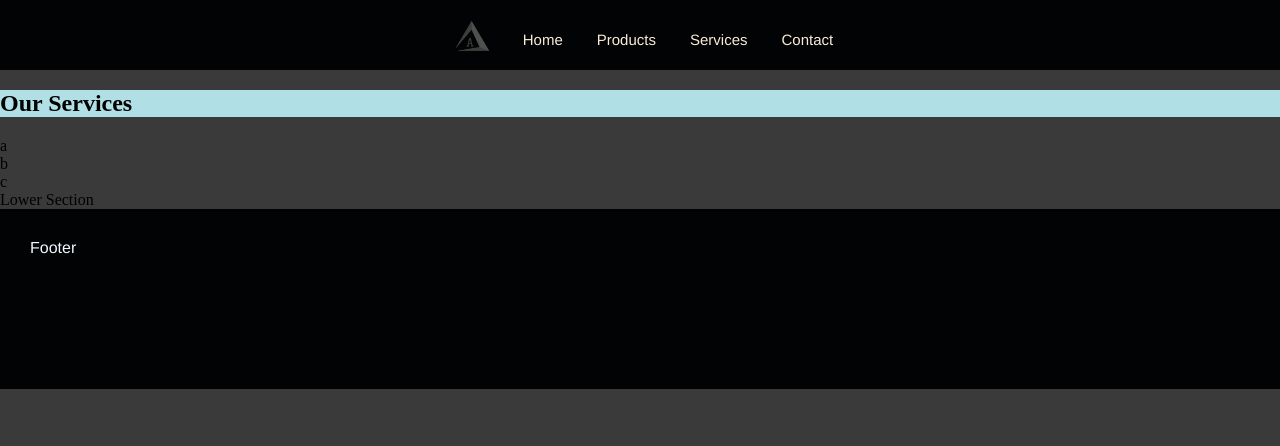
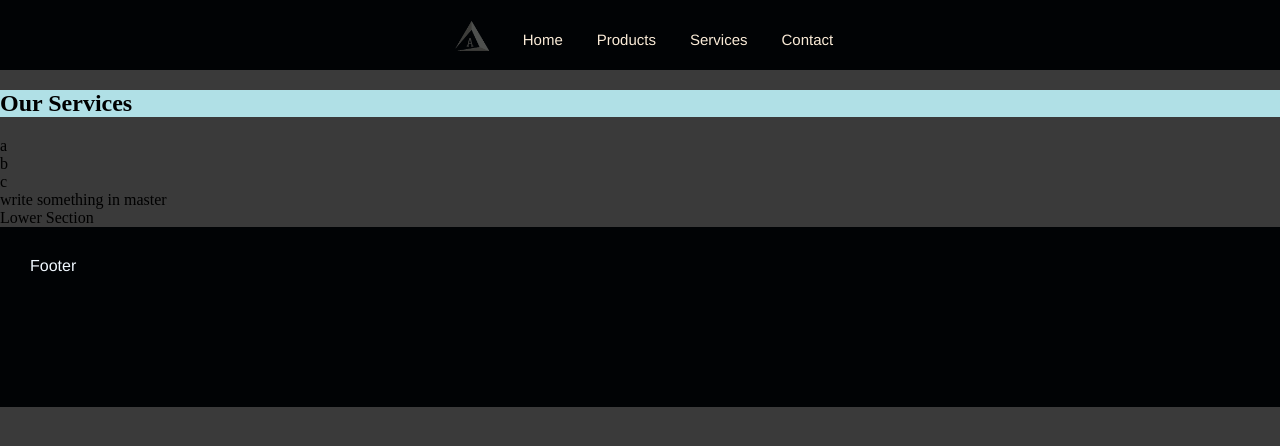
Before and after one commit to afiqroslin/Design-Studio-Website, a plain HTML site: page services.html in a window 1280 px wide. Drawn offline with Linux system fonts and the light colour scheme.

Commit message:
edit services page in master

```diff
--- a/services.html
+++ b/services.html
@@ -25,6 +25,7 @@
              <div>a</div>
              <div>b</div>
              <div>c</div>
+	     <div>write something in master</div>
          </section>
 
 
```
